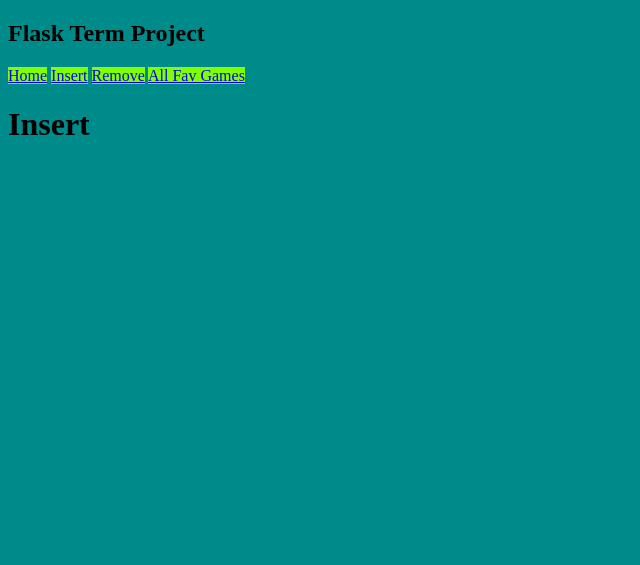
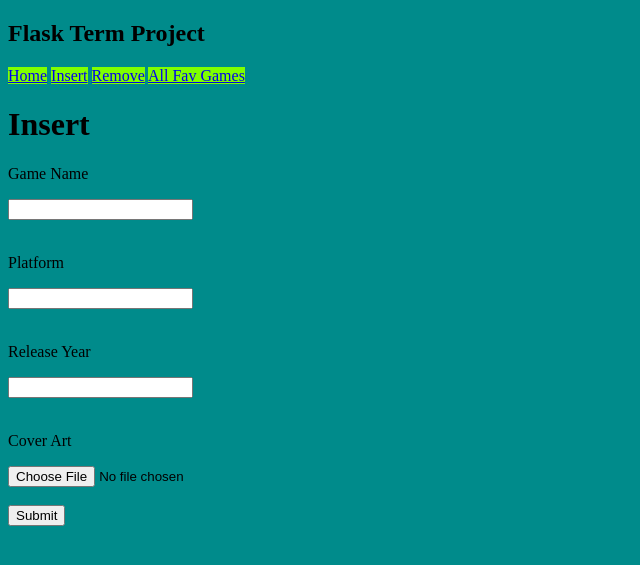
Before and after one commit to JeffreyCaines/cp1895-flask-project, a Flask app: page /insert in a window 1280 px wide. Shown: the top 565 px of the page, without its empty margins (0-640 px from the left). Run offline with Flask 3, Linux system fonts and the light colour scheme.

Commit message:
Add user input handling work

```diff
--- a/app.py
+++ b/app.py
@@ -1,22 +1,58 @@
-from flask import Flask, render_template
+from flask import Flask, render_template, request, flash, session, abort
+from flask_session import Session
+from werkzeug.utils import secure_filename
+import os
 
 app = Flask(__name__)
+
+file_path = "/static/images/"
+
+app.config["SESSION_PERMANENT"] = False
+app.config["SESSION_TYPE"] = "filesystem"
+app.config["UPLOAD_PATH"] = file_path
+app.config['MAX_CONTENT_LENGTH'] = 1024 * 1024
+app.config['UPLOAD_EXTENSIONS'] = ['.png', '.jpg', '.jpeg', '.webp', '.gif']
+
+Session(app)
 
 @app.route("/")
 def index():
     return render_template("index.html")
 
-@app.route("/insert")
+@app.route("/insert", methods=["GET", "POST"])
 def insert():
-    return render_template("insert.html")
+    if request.method == "POST":
+            name = request.form['name']
+            platform = request.form['platform']
+            year = request.form['year']
+            uploaded_file = request.files['img']
+            filename = secure_filename(uploaded_file.filename)
+            if filename != "":
+                file_ext = os.path.splitext(filename)[1]
+                if file_ext not in app.config['UPLOAD_EXTENSIONS']:
+                    abort(400)
+                uploaded_file.save(os.path.join(app.config['UPLOAD_PATH'], filename))
+
+            if "games" in session:
+                session["games"][name] = {'platform':platform, 'year':year, 'img':filename}
+            else:
+                session["games"] = {}
+                session["games"][name] = {'platform': platform, 'year': year, 'img':filename}
+
+            flash(f"Game {name} added!!")
+
+            return render_template("result.html", name=name, platform=platform, year=year, file_path=file_path, img=filename)
+
+    return render_template('insert.html')
 
 @app.route("/remove")
 def remove():
     return render_template("remove.html")
 
-@app.route("/display")
+@app.route("/display", methods=["GET", "POST"])
 def display():
-    return render_template("display.html")
+    return render_template('display.html', games=session.get("games", {}),
+                            file_path=file_path)
 
 if __name__ == "__main__":
     app.run(debug=True)
--- a/templates/insert.html
+++ b/templates/insert.html
@@ -3,5 +3,19 @@
 {% block body %}
 
 <h1>Insert</h1>
-
+<form method = "post" action="/display" enctype="multipart/form-data">
+        <p>Game Name</p>
+        <input type="text" name="game" required>
+        <br><br>
+        <p>Platform</p>
+        <input type="text" name="platform" required>
+        <br><br>
+        <p>Release Year</p>
+        <input type="text" name="year" required>
+        <br><br>
+        <p>Cover Art</p>
+        <input type="file" name="game_img" required>
+        <br><br>
+        <input type="submit" value="Submit">
+    </form>
 {% endblock %}
```
Also changed, not shown: templates/display.html (+15 -1 lines).
